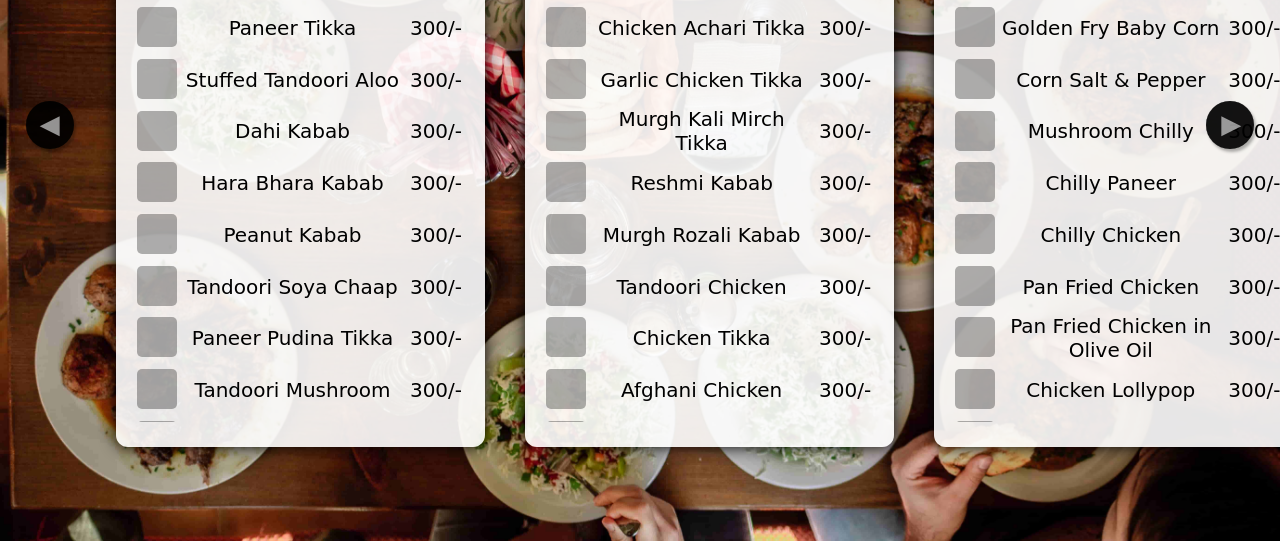
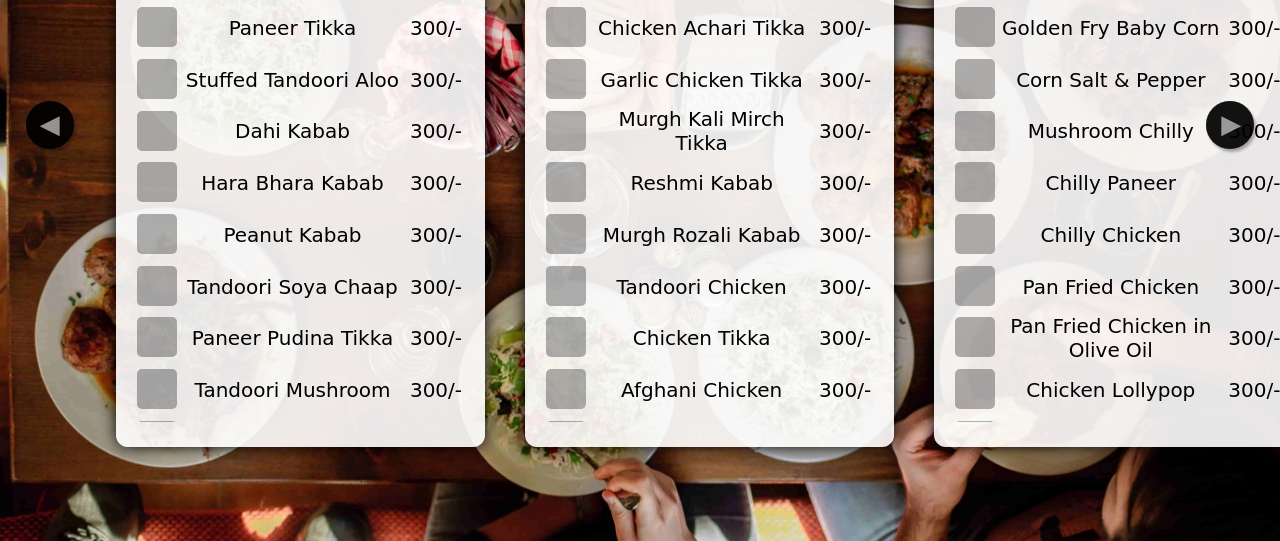
Before and after one commit to abgnpr/Cibo, a plain HTML site: page index.html in a window 1280 px wide. Shown: the part 259-800 px from the top of the page. Drawn offline with Linux system fonts and the light colour scheme; a web font is replaced by a local one.

Commit message:
backgroud fix 3

```diff
--- a/style.css
+++ b/style.css
@@ -30,18 +30,20 @@ body {
 }
 
 body {
+  display: flex;
+  flex-direction: column;
   font-family: 'Lily Script One', cursive;
 
   /* background-color: #673AB7; */
   /* background-color: #FFAD36; */
   background-image: url('./images/bg.jpg');
 
-  /* background-repeat: no-repeat; */
   background-size: cover;
   -webkit-background-size: cover;
   -moz-background-size: cover;
   -o-background-size: cover;
-  /* background-position: center; */
+  background-position: center;
+  background-repeat: no-repeat;
 }
 
 .header {
```
